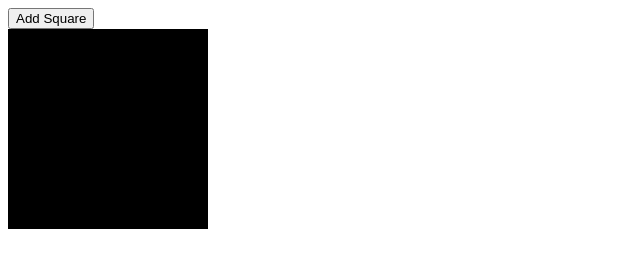
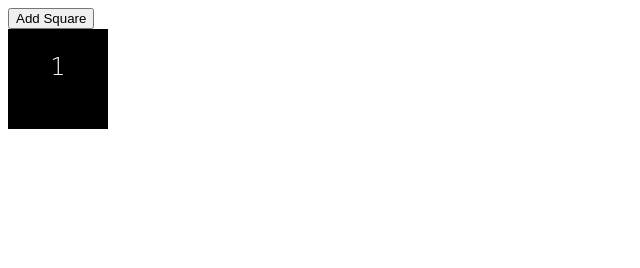
Before and after one commit to Jaymoo87/DOMdomDOMMMM, a plain HTML site: page index.html in a window 1280 px wide. Both pictures are taken after a click on the button "Add Square". Shown: the whole page, without its empty margins (0-640 px from the left). Drawn offline with Linux system fonts and the light colour scheme.

Commit message:
number are centered and styled in squares

```diff
--- a/app.js
+++ b/app.js
@@ -33,7 +33,7 @@ document.addEventListener("DOMContentLoaded", function () {
         div.appendChild(p);
         p.className = 'p';
         p.innerText = squareCount;
-        p.style.color = "black";
+        p.style.color = "white";
         console.log(div)
     });
 
--- a/styles.css
+++ b/styles.css
@@ -1,6 +1,13 @@
 .squares {
     display: inline-block;
-    width: 200px;
-    height: 200px;
+    width: 100px;
+    height: 100px;
     background-color: black;
 }
+
+p {
+    font-family: cursive;
+    font-weight: 9;
+    font-size: x-large;
+    text-align: center;
+}
```
